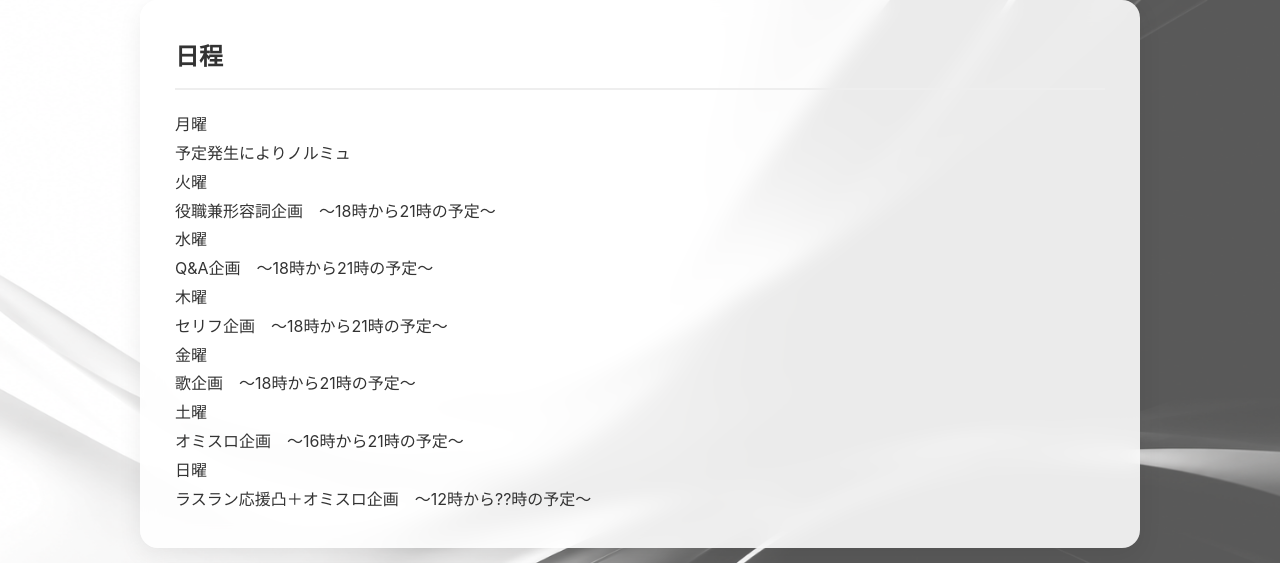
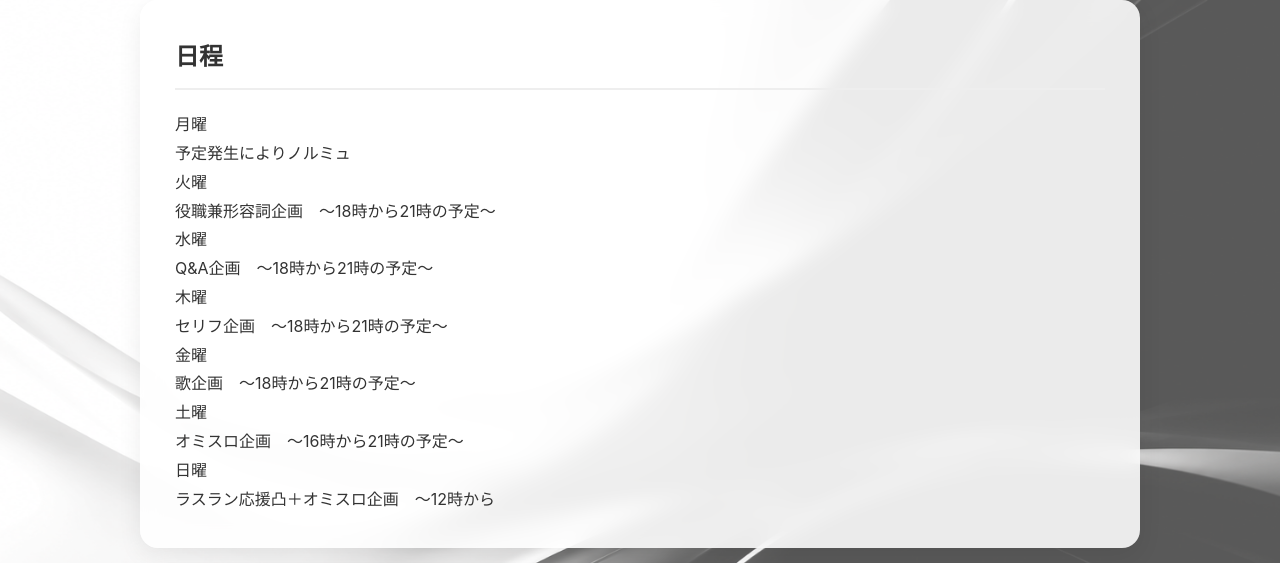
Before and after one commit to atoms12seria/atoms-seria, a plain HTML site: page RG.html in a window 1280 px wide. Shown: the top 563 px of the page. Drawn offline with Linux system fonts and the light colour scheme.

Commit message:
Update RG.html

```diff
--- a/RG.html
+++ b/RG.html
@@ -25,7 +25,7 @@
               土曜<br>
                   オミスロ企画　～16時から21時の予定～<br>
               日曜<br>
-                  ラスラン応援凸＋オミスロ企画　～12時から??時の予定～
+                  ラスラン応援凸＋オミスロ企画　～12時から
               </p>
         </section>
                 </section>
```
